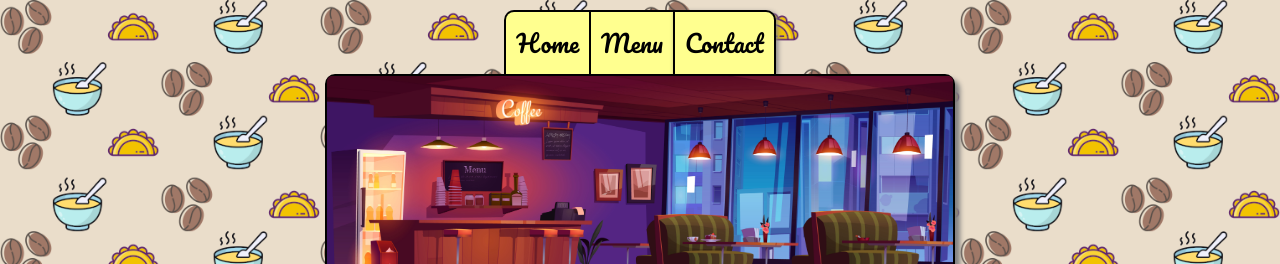
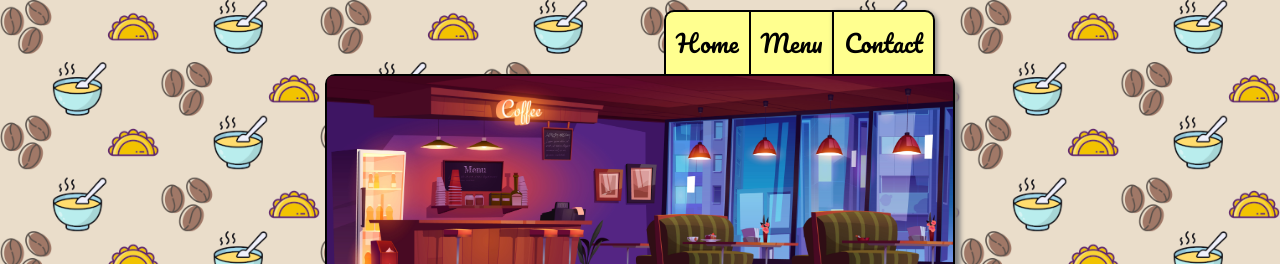
Before and after one commit to MonoDG/restaurant-page, a website built with webpack: page dist/index.html in a window 1280 px wide. Shown: the top 264 px of the page. Built offline with nearby package versions, Linux system fonts and the light colour scheme.

Commit message:
Move nav to the right side

```diff
--- a/src/style.css
+++ b/src/style.css
@@ -29,6 +29,12 @@ body,
   grid-column: 2 / 3;
   display: grid;
   grid-template-rows: 1fr auto;
+}
+
+.nav {
+  display: flex;
+  justify-content: end;
+  margin-right: 20px;
 }
 
 .nav ul {
```
Also changed, not shown: dist/main.js.
